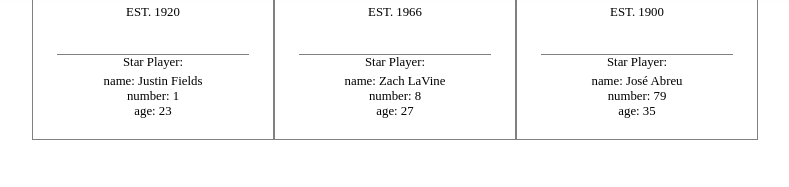
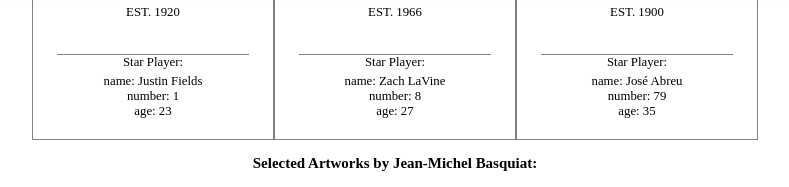
Before and after one commit to ryanjeffrey/display-a-list, a website with bundled scripts: page index.html in a window 1280 px wide. Shown: the part 814-1001 px from the top of the page, without its empty margins (245-1034 px from the left). Before the commit the page ends 954 px from the top, so only its background shows below. Built offline with nearby package versions, Linux system fonts and the light colour scheme; files whose address does not match are found by name.

Commit message:
Create section for basquiat artworks

```diff
--- a/index.html
+++ b/index.html
@@ -27,6 +27,10 @@
             <h3>Chicago Sports:</h3>
 
         </section>
+        <section id="basquiat-section">
+            <h3>Selected Artworks by Jean-Michel Basquiat:</h3>
+
+        </section>
     </main>
     <footer>
         <div class="copy gutter-right"></div>
```
